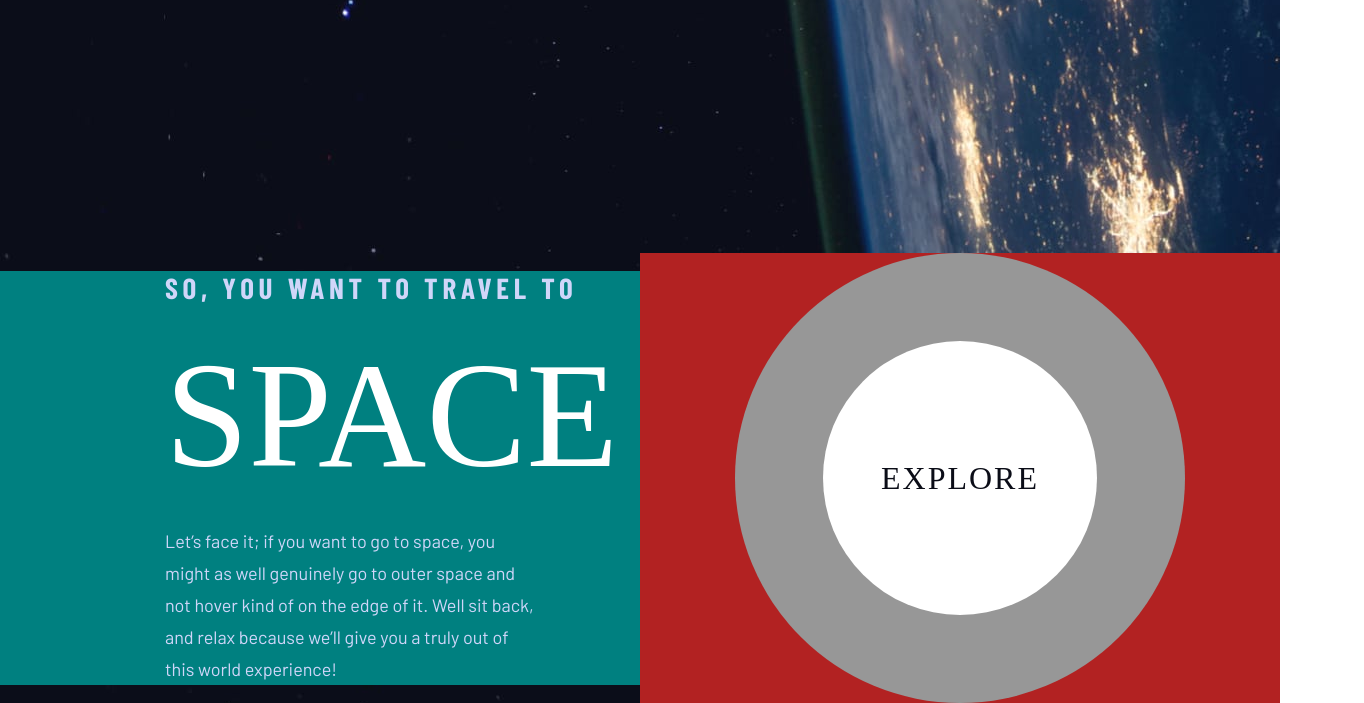
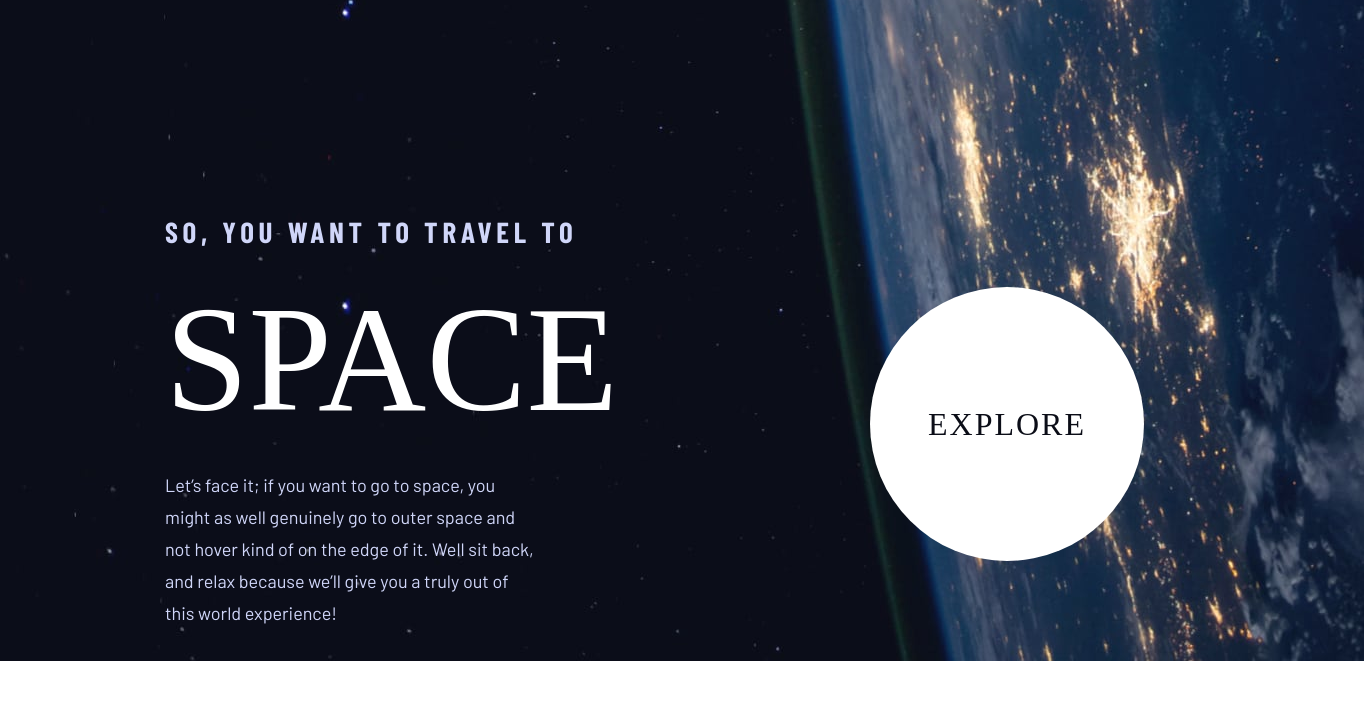
Before and after one commit to Tilda16/Challenge-Up-In-Space, a plain HTML site: page index.html in a window 1280 px wide. Shown: the part 139-842 px from the top of the page, 1364 px wide, since content can reach past the window. After the commit the page ends 800 px from the top, so only its background shows below. Drawn offline with nearby package versions, Linux system fonts and the light colour scheme; a web font is replaced by a local one.

Commit message:
Finished the explore button with the hover function and commented out the help background-colours and also made the margin of explore-Ad smaller

```diff
--- a/index.html
+++ b/index.html
@@ -50,10 +50,9 @@
         because we’ll give you a truly out of this world experience!</span>
     </div>
     <div class="Explore-here column">
-      <div class="Explore__active-button">
-        <div class="Explore__circle-button">
-          <span class="Explore-text uppercase">Explore</span>
-        </div>
+      <div class="Explore__active-button"></div>
+      <div class="Explore__circle-button">
+        <span class="Explore-text uppercase">Explore</span>
       </div>
     </div>
   </div>
--- a/style.css
+++ b/style.css
@@ -97,7 +97,7 @@ Explore Ad section
 ---------- */
 
 .Explore-Ad {
-  margin-top: 256px;
+  margin-top: 200px;
 }
 
 /* header text for the ad  */
@@ -109,7 +109,7 @@ Explore Ad section
   align-items: center;
 }
 .column {
-  background-color: deeppink;
+  /* background-color: deeppink; */
   display: block;
   flex-grow: 1;
   flex-shrink: 0;
@@ -118,7 +118,7 @@ Explore Ad section
   order: 0;
 }
 .Ad-Text {
-  background-color: teal;
+  /* background-color: teal; */
   display: flex;
   flex-wrap: wrap;
 }
@@ -159,9 +159,10 @@ Explore Ad section
 /* explore button */
 
 .Explore-here {
-  background-color: firebrick;
+  /* background-color: firebrick; */
   display: flex;
   justify-content: center;
+  cursor: pointer;
 }
 
 .Explore__circle-button {
@@ -169,6 +170,9 @@ Explore Ad section
   height: 274px;
   background-color: #FFFFFF;
   border-radius: 137px;
+  position: relative;
+  right: 220px;
+  top: 90px;
 }
 
 .Explore-text {
@@ -193,6 +197,13 @@ Explore Ad section
   justify-content: center;
   align-items: center;
   border-radius: 225px;
+  position: relative;
+  left: 140px;
+  opacity: 0;
+}
+
+.Explore-here:hover .Explore__active-button {
+  opacity: 0.1;
 }
  /* text styles */
 
```
